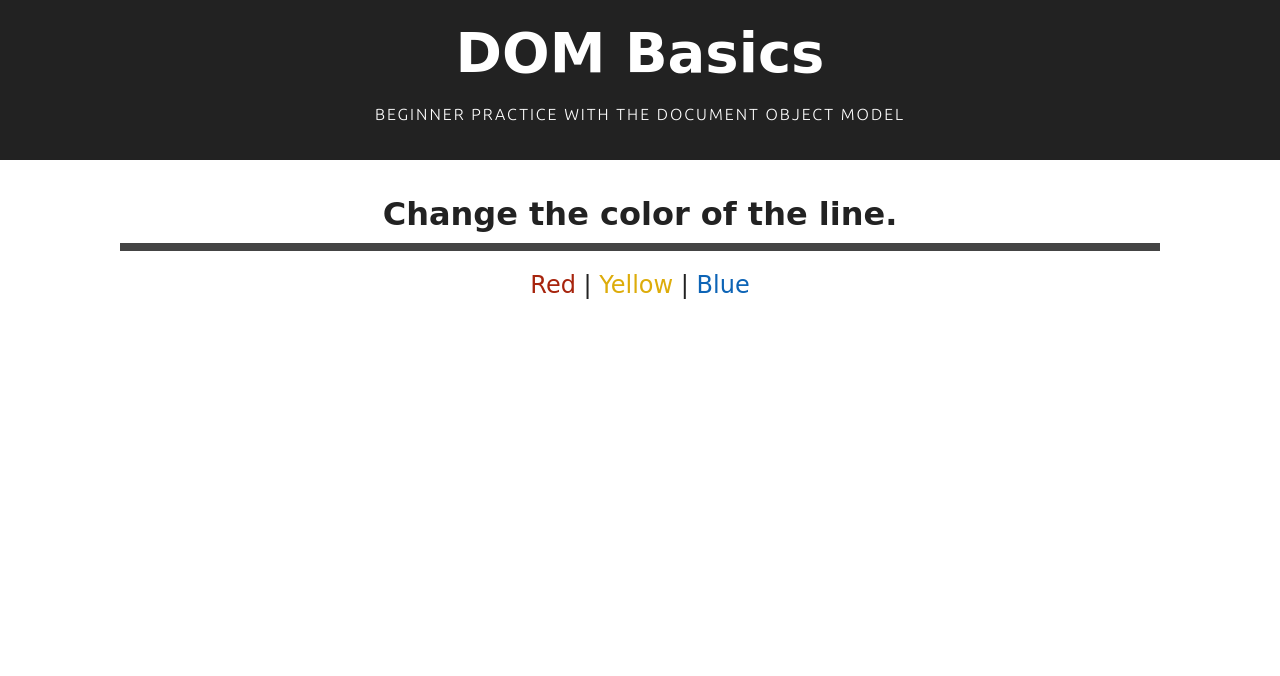
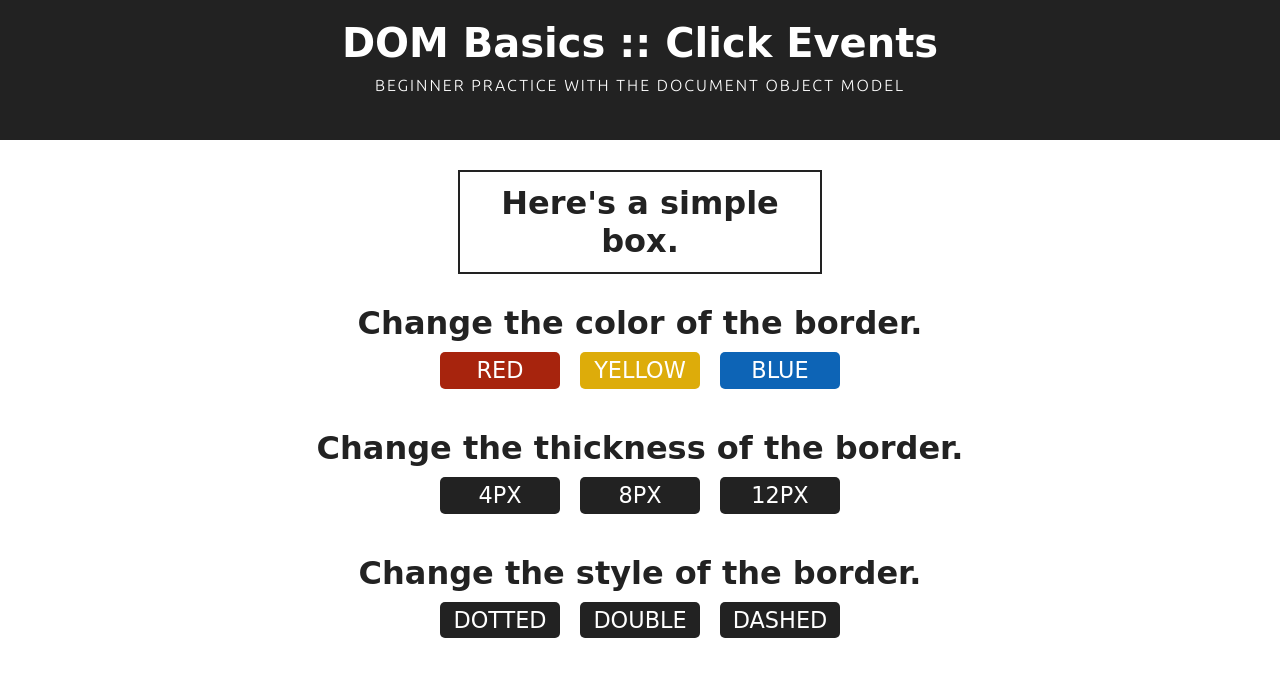
Before and after one commit to Carolista/LC-DOM-Basics, a plain HTML site: page index.html in a window 1280 px wide. Drawn offline with Linux system fonts and the light colour scheme; a web font is replaced by a local one.

Commit message:
completed DOM code

```diff
--- a/index.html
+++ b/index.html
@@ -1,11 +1,13 @@
 <!DOCTYPE html>
+
+<!-- This file does not need to be edited unless you want to -->
 
 <html>
 
 <head>
 	<meta charset="utf-8">
 	<meta name="viewport" content="width=device-width">
-	<title>DOM Basics</title>
+	<title>DOM Basics :: Click Events</title>
     <link rel="stylesheet" type="text/css" href="styles.css">
     <link href="https://fonts.googleapis.com/css2?family=Ubuntu:wght@300;400;700&family=Walter+Turncoat&display=swap" rel="stylesheet">
     <script src = "scripts.js"></script>
@@ -14,15 +16,42 @@
 <body>
 
 	<header id="header">
-		<h1 id="page-title">DOM Basics</h1>
+		<h1 id="page-title">DOM Basics :: Click Events</h1>
 		<h2 id="tagline">beginner practice with the Document Object Model</h3>
 	</header>
 
 	<main>
+        <section class = "container centered">
+            <div id="box">
+                <h3>Here's a simple box.</h3>
+            </div>
+        </section>
+
         <section>
-            <h3 id="instruction">Change the color of the line.</h3>
-            <hr id="colored-line">
-            <p id="choices"><span id="red">Red</span> | <span id="yellow">Yellow</span> | <span id="blue">Blue</span></p>
+            <h3>Change the color of the border.</h3>
+            <div class="container row centered"> <!-- inline button group -->
+                <button id="red">Red</button>
+                <button id="yellow">Yellow</button>
+                <button id="blue">Blue</button>
+            </div>
+        </section>
+
+        <section>
+            <h3>Change the thickness of the border.</h3>
+            <div class="container row centered"> <!-- inline button group -->
+                <button id="4">4px</button>
+                <button id="8">8px</button>
+                <button id="12">12px</button>
+            </div>
+        </section>
+
+        <section>
+            <h3>Change the style of the border.</h3>
+            <div class="container row centered"> <!-- inline button group -->
+                <button id="dotted">dotted</button>
+                <button id="double">double</button>
+                <button id="dashed">dashed</button>
+            </div>
         </section>
 
     </main>
@@ -30,5 +59,3 @@
 </body>
 
 </html>
-
-<!-- TODO: Ideas - kaleidoscope art game, lights out game -->
--- a/scripts.js
+++ b/scripts.js
@@ -0,0 +1,83 @@
+/*** DOM BASICS ***/
+
+/*
+    Here are a couple basic exercises on the same page to give you a little practice before proceeding to the A5 prep exercises.
+*/
+
+// Event listener for page load
+window.addEventListener("load", function() {
+    console.log('Page loaded.');
+    init();
+});
+
+// DOM code for page elements
+function init() {
+
+    /*** STEP 1: CHANGE THE BORDER COLOR ***/
+
+    // Declare objects to gain access to element properties
+    let box = document.getElementById("box");
+    let red = document.getElementById("red");
+    let yellow = document.getElementById("yellow");
+    let blue = document.getElementById("blue");
+
+    // Create listeners to change color of border to same hex values as buttons
+    // Note: DOM can't access style sheets, so just hard-code the hex codes here for now
+    red.addEventListener("click", function() {
+        console.log('Make it red!'); // use the browser dev tools JS console to see this happening
+        box.style.borderColor = "#a7240d";
+    });
+    yellow.addEventListener("click", function() {
+        console.log('Make it yellow!');
+        box.style.borderColor = "#ddac0a";
+    });
+    blue.addEventListener("click", function() {
+        console.log('Make it blue!');
+        box.style.borderColor = "#0d64b6";
+    });
+
+
+    /*** STEP 2: CHANGE THE BORDER THICKNESS ***/
+
+    // Declare objects to gain access to element properties
+    let four = document.getElementById("4");
+    let eight = document.getElementById("8");
+    let twelve = document.getElementById("12");
+
+    // Create listeners to change thickness of box border
+    four.addEventListener("click", function() {
+        console.log('Make it 4 pixels thick!');
+        box.style.borderWidth = 4 + 'px';
+    });
+    eight.addEventListener("click", function() {
+        console.log('Make it 8 pixels thick!');
+        box.style.borderWidth = 8 + 'px';
+    });
+    twelve.addEventListener("click", function() {
+        console.log('Make it 12 pixels thick!');
+        box.style.borderWidth = 12 + 'px';
+    });
+
+
+    /*** STEP 3: CHANGE THE BORDER STYLE ***/
+
+    // Declare objects to gain access to element properties
+    let dotted = document.getElementById("dotted");
+    let double = document.getElementById("double");
+    let dashed = document.getElementById("dashed");
+
+    // Create listeners to change style of box border
+    dotted.addEventListener("click", function() {
+        console.log('Make it dotted!');
+        box.style.borderStyle = "dotted";
+    });
+    double.addEventListener("click", function() {
+        console.log('Make it doubled!');
+        box.style.borderStyle = "double";
+    });
+    dashed.addEventListener("click", function() {
+        console.log('Make it dashed!');
+        box.style.borderStyle = "dashed";
+    });
+
+}
--- a/styles.css
+++ b/styles.css
@@ -1,5 +1,8 @@
 /**** CASCADING STYLE SHEET ****/
 
+/*
+    This sheet does not need to be edited unless you want to.
+*/
 
 /**** Defaults for standard elements ****/
 
@@ -19,7 +22,7 @@ body {
 
 header {
 	background-color: #222;
-    height: 160px;
+    height: 140px;
     padding: 20px 120px;
     box-sizing: border-box;
 }
@@ -33,6 +36,10 @@ main {
     box-sizing: border-box;
 }
 
+section {
+    margin: 0px 0px 30px;
+}
+
 div {
     position: relative;
 	margin: 0px;
@@ -41,7 +48,7 @@ div {
 
 h1 {
     font-family: 'Walter Turncoat', cursive;
-	font-size: 3.5rem;
+	font-size: 2.5rem;
 }
 
 h2 {
@@ -54,13 +61,8 @@ h2 {
 h3 {
     font-family: 'Walter Turncoat', cursive;
     font-size: 2rem;
-	margin: 5px;
-}
-
-hr {
-    background-color: #444;
-    height: 0.5rem;
-    border: none;
+    text-align: center;
+    margin: 0px;
 }
 
 p {
@@ -69,17 +71,21 @@ p {
 
 button {
     height: 2.3rem;
-    padding: 10px 13px;
+    width: 120px;
+    padding: 3px;
     color: white;
+    font-family: 'Walter Turncoat', cursive;
+    font-size: 1.4rem;
     text-transform: uppercase;
     background-color: #222;
     border: none;
     border-radius: 5px;
-    margin: 30px 0px 10px;
+    margin: 10px;
 }
 
 button:hover {
     cursor: pointer;
+    opacity: 0.80;
 }
 
 button:focus {
@@ -92,7 +98,7 @@ button:focus {
 #page-title {
 	color: white;
 	text-align: center;
-	margin: 0px 0px 20px;
+	margin: 0px 0px 10px;
 }
 
 #tagline {
@@ -101,29 +107,38 @@ button:focus {
 	margin: 0px;
 }
 
-#instruction {
-    text-align: center;
-    margin-bottom: 10px;
-}
-
-#choices {
-    font-family: 'Walter Turncoat', cursive;
-    font-size: 1.5rem;
-    text-align: center;
-    margin-top: 20px;
+#box {
+    display: flex;
+    border: 2px solid #222;
+    height: 100px;
+    width: 360px;
+    justify-content: center;
+    align-items: center;
 }
 
 #red {
-    color: #a7240d;
+    background-color: #a7240d;
 }
 
 #yellow {
-    color: #ddac0a;
+    background-color: #ddac0a;
 }
 
 #blue {
-    color: #0d64b6;
+    background-color: #0d64b6;
 }
 
 
 /**** Classes for custom styles ****/
+
+.container {
+    display: flex;
+}
+
+.row {
+    flex-direction: row;
+}
+
+.centered {
+    justify-content: center; /* applies to flexbox only */
+}
```
